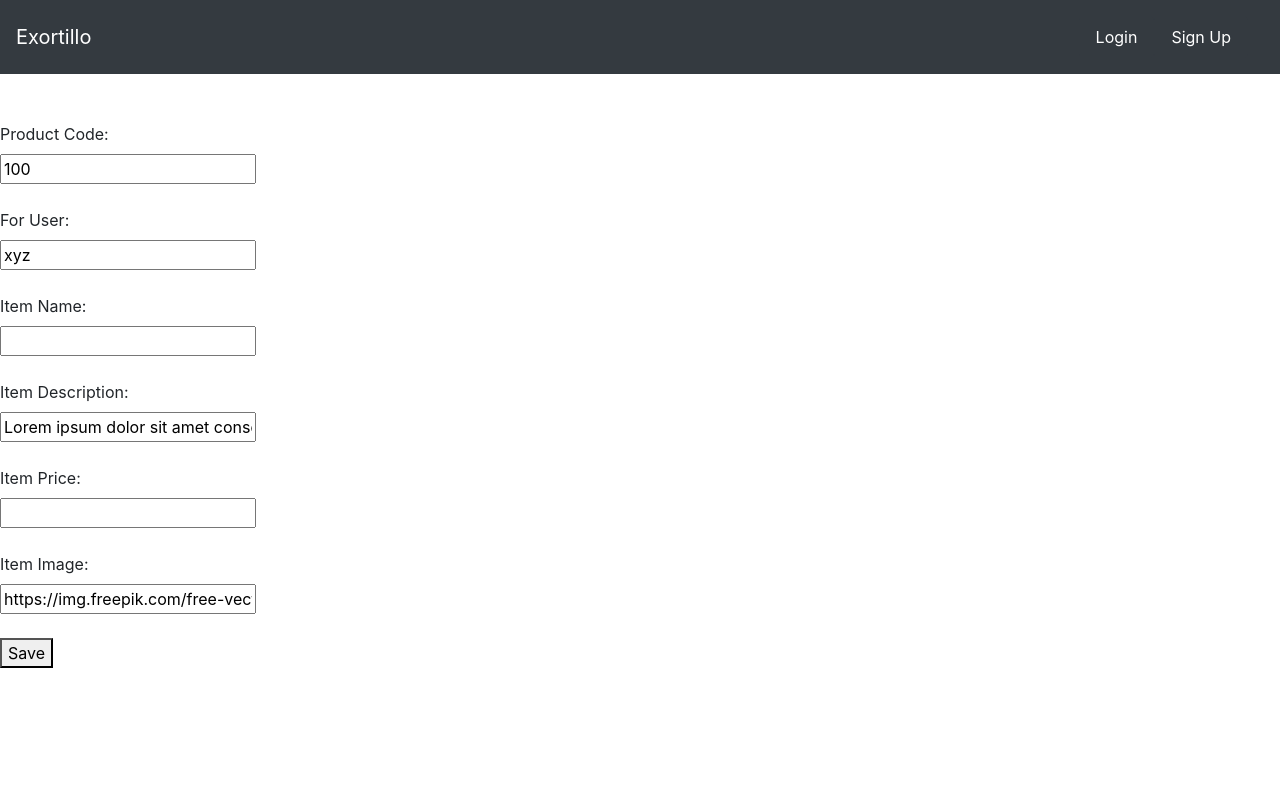
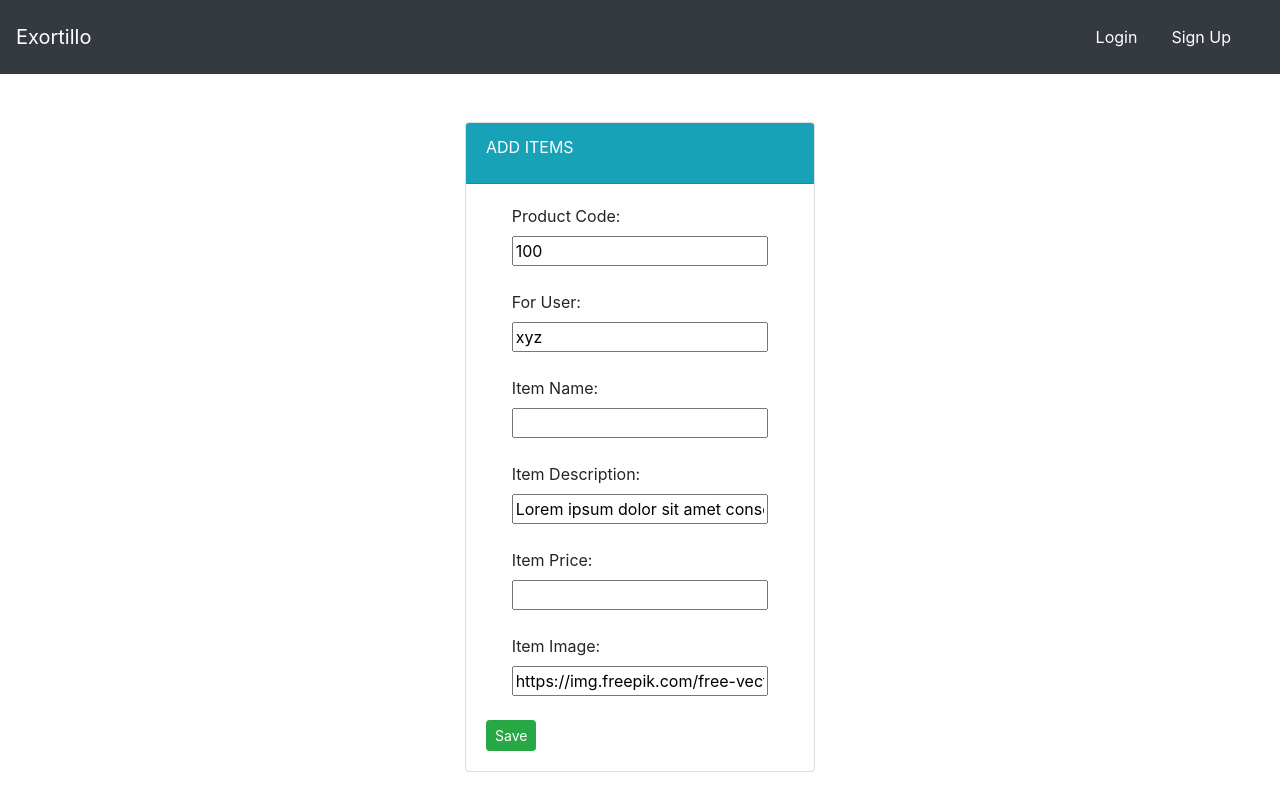
Before and after one commit to sheshmaninigam/Mani_django, a Django app: page /food/add/ in a window 1280 px wide. Run offline with Django 4.2, Linux system fonts and the light colour scheme.

Commit message:
commit:65

```diff
--- a/mysite/food/templates/food/item-form.html
+++ b/mysite/food/templates/food/item-form.html
@@ -1,22 +1,46 @@
 {% extends 'food/base.html' %}
 
 {% block body %}
-<form method="post">
-    {% csrf_token %}
-    <label>Product Code: </label><br>
-    {{ form.prod_code }}<br>
-    <br><label>For User: </label><br>
-    {{ form.for_user }}<br>
-    <br><label>Item Name: </label><br>
-    {{ form.item_name }}<br>
-    <br><label> Item Description: </label><br>
-    {{ form.item_desc }}<br>
-    <br><label>Item Price: </label><br>
-    {{ form.item_price }}<br>
-    <br><label>Item Image: </label><br>
-    {{ form.item_image }}<br><br>
-    <button type="submit">Save</button>
-</form>
+
+<div class="container">
+    <div class="row">
+        <div class="col-md-4 offset-md-4">
+            <div class="card">
+                <div class="card-header text-white bg-info">
+                    <div class="card-title">
+                        ADD ITEMS
+                    </div>
+                </div>
+                <div class="card-body">
+                    <form method="post">
+                        {% csrf_token %}
+                        <label class="offset-md-1">Product Code: </label><br>
+                        <span class="offset-md-1">{{ form.prod_code }}</span><br>
+
+                        <br><label class="offset-md-1">For User: </label><br>
+                        <span class="offset-md-1">{{ form.for_user }}</span><br>
+
+                        <br><label class="offset-md-1">Item Name: </label><br>
+                        <span class="offset-md-1">{{ form.item_name }}</span><br>
+
+                        <br><label class="offset-md-1"> Item Description: </label><br>
+                        <span class="offset-md-1">{{ form.item_desc }}</span><br>
+
+                        <br><label class="offset-md-1">Item Price: </label><br>
+                        <span class="offset-md-1">{{ form.item_price }}</span><br>
+
+                        <br><label class="offset-md-1">Item Image: </label><br>
+                        <span class="offset-md-1">{{ form.item_image }}</span><br>
+
+                        <br><button class="btn btn-success btn-sm" type="submit">Save</button>
+                    </form>
+
+                </div>
+                </div>
+            </div>
+        </div>
+    </div>
+</div>
 
 
 
```
Also changed, not shown: mysite/users/templates/users/profile.html (+29 -5 lines), mysite/db.sqlite3.
